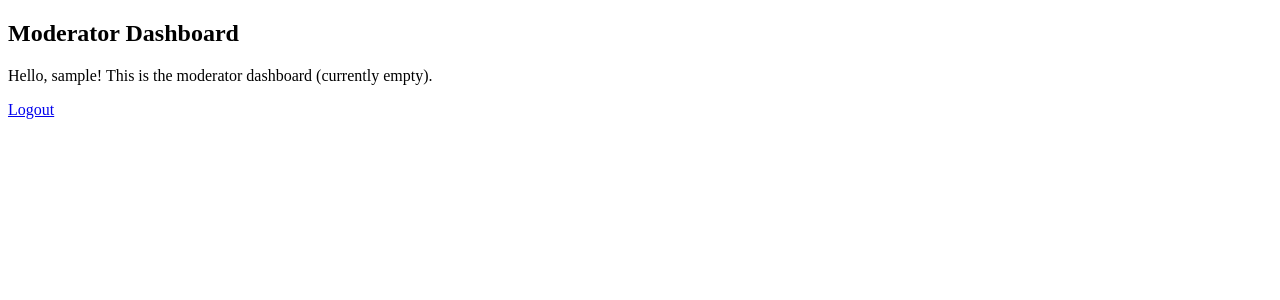
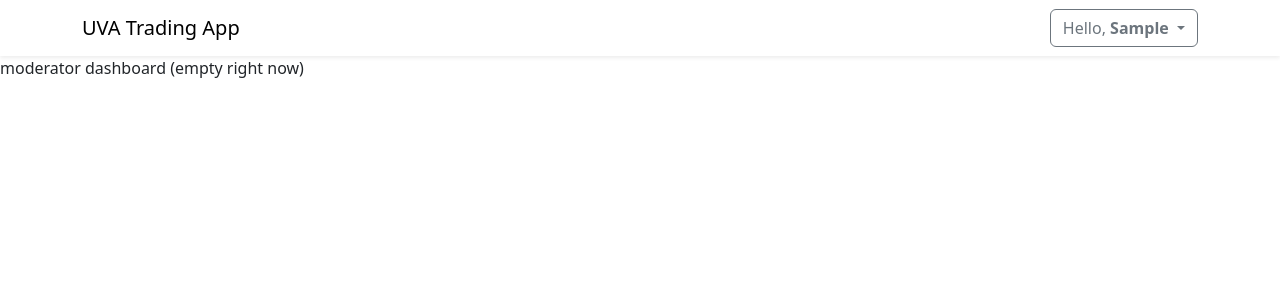
Before and after one commit to xuangj/uva-bartering-app, a Django app: page /moderator/ in a window 1280 px wide. Shown: the top 300 px of the page. Run offline with Django 5.2, Linux system fonts and the light colour scheme; the visitor is signed in with stand-in values (Sample User, id 1).

Commit message:
starting moderator dashboard. added redirect to home page when navbar title clicked.

```diff
--- a/templates/home.html
+++ b/templates/home.html
@@ -18,7 +18,7 @@
     <!-- Navbar -->
     <nav class="navbar navbar-expand-lg shadow-sm">
       <div class="container">
-        <a class="navbar-brand" href="#">UVA Trading App</a>
+        <a class="navbar-brand" href="{% url 'home' %}">UVA Trading App</a>
         <div class="d-flex align-items-center">
           <!-- Dropdown -->
           {% if user.is_authenticated %}
--- a/templates/moderator_dashboard.html
+++ b/templates/moderator_dashboard.html
@@ -1,13 +1,41 @@
 <!DOCTYPE html>
 <html lang="en">
+
 <head>
-    <meta charset="UTF-8">
-    <title>Moderator Dashboard</title>
+    <meta charset="UTF-8" />
+    <meta name="viewport" content="width=device-width, initial-scale=1" />
+    <title>UVA Trading App</title>
+    <!-- Bootstrap CSS -->
+    <link href="https://cdn.jsdelivr.net/npm/bootstrap@5.3.3/dist/css/bootstrap.min.css" rel="stylesheet">
+    <!-- Bootstrap Icons CSS -->
+    <link href="https://cdn.jsdelivr.net/npm/bootstrap-icons@1.11.1/font/bootstrap-icons.css" rel="stylesheet">
 </head>
+
 <body>
-    <h2>Moderator Dashboard</h2>
-    <p>Hello, {{user.username}}! This is the moderator dashboard (currently empty). </p>
-
-    <a href="{% url 'account_logout' %}">Logout</a>
+    <!-- NAV BAR -->
+    <nav class="navbar navbar-expand-lg shadow-sm">
+        <div class="container">
+            <a class="navbar-brand" href="{% url 'home' %}">UVA Trading App</a>
+            <div class="d-flex align-items-center">
+                <div class="dropdown">
+                    <button class="btn btn-outline-secondary dropdown-toggle" type="button" id="dropdownMenuButton"
+                        data-bs-toggle="dropdown" aria-expanded="false">
+                        Hello, <strong>{{ user.username|capfirst }}</strong>
+                    </button>
+                    <ul class="dropdown-menu" aria-labelledby="dropdownMenuButton">
+                        <li><a class="dropdown-item" href="{% url 'user_profile' username=user.username %}">Profile</a>
+                        </li>
+                        {% if user.is_authenticated and user.is_staff %}
+                        <li><a class="dropdown-item" href="{% url 'moderator_dashboard' %}">Moderator Dashboard</a></li>
+                        {% endif %}
+                        <li><a class="dropdown-item" href="{% url 'account_logout' %}">Logout</a></li>
+                    </ul>
+                </div>
+            </div>
+        </div>
+    </nav>
+    <p> moderator dashboard (empty right now)</p>
+    <!-- Bootstrap JS bundle (for dropdown functionality) -->
+    <script src="https://cdn.jsdelivr.net/npm/bootstrap@5.3.3/dist/js/bootstrap.bundle.min.js"></script>
 </body>
 </html>
--- a/templates/profile.html
+++ b/templates/profile.html
@@ -15,7 +15,7 @@
     <!-- NAV BAR -->
     <nav class="navbar navbar-expand-lg shadow-sm">
         <div class="container">
-            <a class="navbar-brand" href="#">UVA Trading App</a>
+            <a class="navbar-brand" href="{% url 'home' %}">UVA Trading App</a>
             <div class="d-flex align-items-center">
                 <div class="dropdown">
                     <button class="btn btn-outline-secondary dropdown-toggle" type="button" id="dropdownMenuButton"
```
